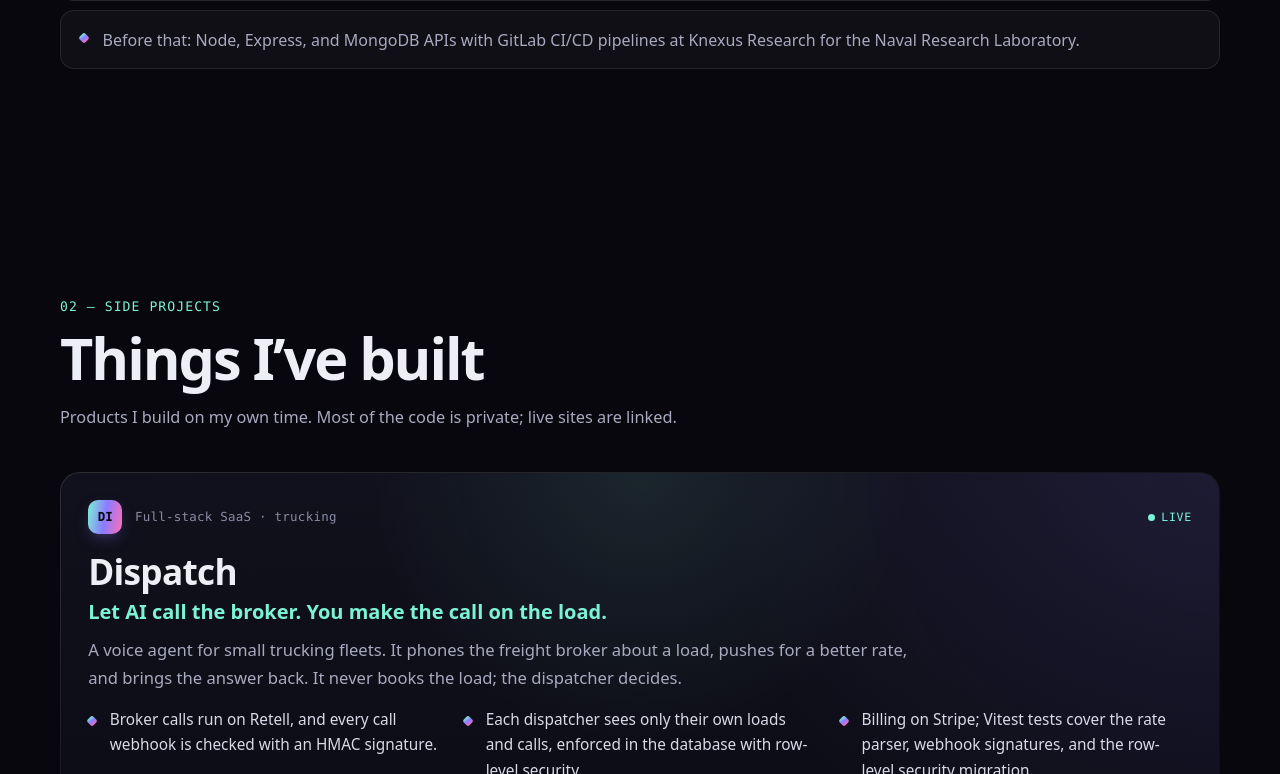
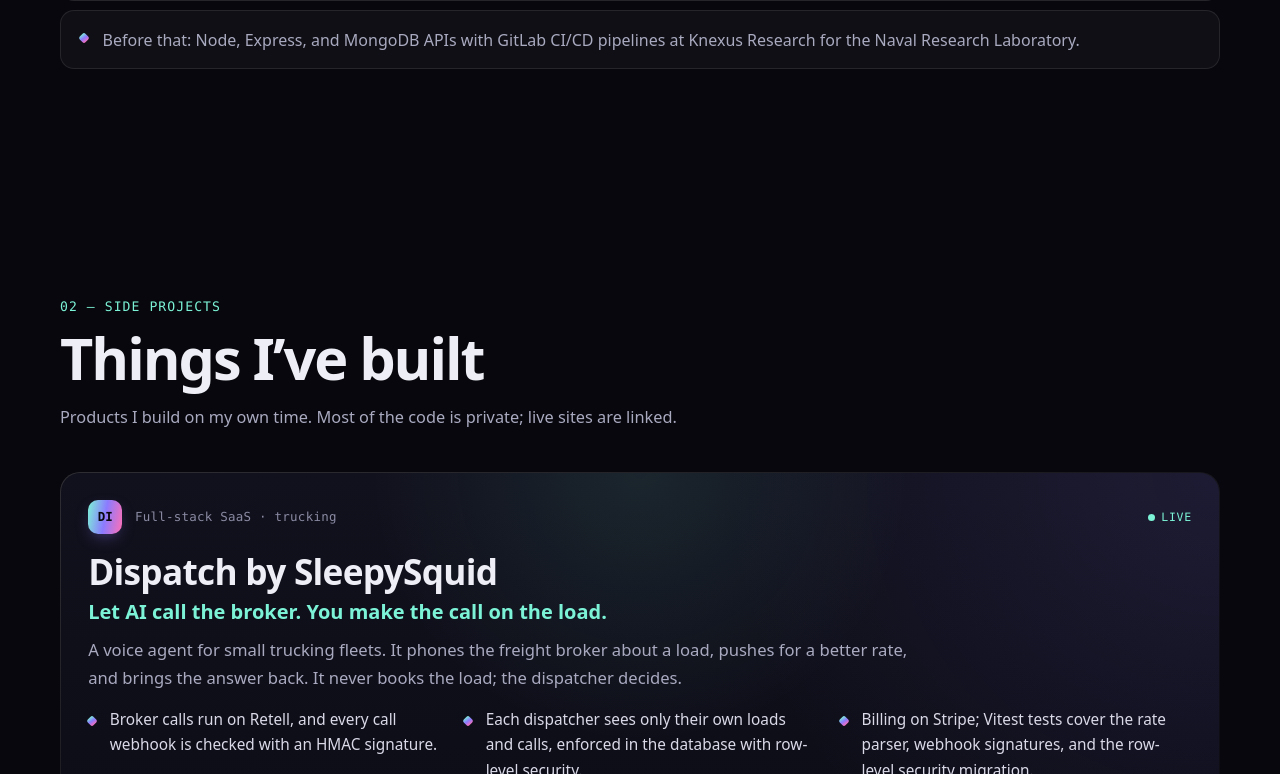
Before and after one commit to lawmbass/lawmbass.github.io, a React (Vite) app: page / in a window 1280 px wide. Shown: the part 2026-2800 px from the top of the page. Built offline with nearby package versions, Linux system fonts and the light colour scheme; a web font is replaced by a local one.

Commit message:
Add SleepySquid AI and SleepySquid cards; update Dispatch and Drones

```diff
--- a/src/personal.ts
+++ b/src/personal.ts
@@ -23,7 +23,7 @@
 export const personalProjects: PersonalProject[] = [
   {
     id: 'dispatch',
-    name: 'Dispatch',
+    name: 'Dispatch by SleepySquid',
     kind: 'Full-stack SaaS · trucking',
     hook: 'Let AI call the broker. You make the call on the load.',
     oneLiner:
@@ -37,9 +37,10 @@
       'Broker calls run on Retell, and every call webhook is checked with an HMAC signature.',
       'Each dispatcher sees only their own loads and calls, enforced in the database with row-level security.',
       'Billing on Stripe; Vitest tests cover the rate parser, webhook signatures, and the row-level security migration.',
+      'Live map board for dispatchers, invite-only driver accounts, and load texts to drivers over Twilio.',
     ],
     stack: ['Next.js', 'React', 'Supabase/PostgreSQL', 'Stripe', 'Vitest'],
-    live: 'https://dispatch-tawny-tau.vercel.app',
+    live: 'https://dispatch.sleepysquid.com',
     featured: true,
   },
   {
@@ -56,16 +57,43 @@
     live: 'https://temp-tattoos.vercel.app',
   },
   {
+    id: 'sleepysquid-ai',
+    name: 'SleepySquid AI',
+    kind: 'Service site + client portal · small business',
+    oneLiner:
+      'Done-for-you office automation for trades, real estate agents, and property managers in DC, Maryland, and Virginia, with a client portal that reports what the automations did.',
+    highlights: [
+      'Automation bots post run reports to a single ingest endpoint; client keys are stored only as SHA-256 hashes.',
+      'Clients sign in to one shared portal at sleepysquid.com/dashboard to see reports and export them as PDF.',
+    ],
+    stack: ['Next.js', 'React', 'Supabase/PostgreSQL', 'Resend'],
+    live: 'https://ai.sleepysquid.com',
+  },
+  {
     id: 'sleepysquid-drones',
     name: 'SleepySquid Drones',
     kind: 'Full-stack web app · small business',
     oneLiner:
-      'The public site and booking system for a drone services business, with separate dashboards for admins, clients, and pilots.',
+      'The public site and booking system for an FAA Part 107 drone business, with an admin dashboard for bookings, airspace checks, and incoming mission listings.',
     highlights: [
-      'Role-based access from one permission map, enforced in Next.js middleware',
-      'Booking and contact forms behind reCAPTCHA and per-endpoint rate limits; Content Security Policy and security headers',
+      'Booking form and admin tools use Google Places address search; admins check airspace for a job location.',
+      'A companion Node bot reads DroneBase/Zeitview mission emails, applies admin-set rules, and logs every listing to the dashboard.',
+      'Role-based access from one permission map in Next.js middleware; reCAPTCHA, rate limits, and a Content Security Policy.',
     ],
-    stack: ['Next.js', 'React', 'MongoDB', 'NextAuth', 'Tailwind CSS'],
+    stack: ['Next.js', 'Supabase/PostgreSQL', 'NextAuth', 'Google Maps Platform', 'Puppeteer'],
     live: 'https://drones.sleepysquid.com',
   },
+  {
+    id: 'sleepysquid',
+    name: 'SleepySquid',
+    kind: 'Company site · shared sign-in',
+    oneLiner:
+      'The hub for SleepySquid’s software, drone, and AI automation services, with one sign-in and one client portal across every SleepySquid site.',
+    highlights: [
+      'Single sign-on across subdomains with a shared NextAuth session (Google or emailed sign-in link).',
+      'Contact form delivers through Resend from a dedicated sending domain.',
+    ],
+    stack: ['Next.js', 'React', 'NextAuth', 'Resend', 'Vercel'],
+    live: 'https://sleepysquid.com',
+  },
 ]
```
